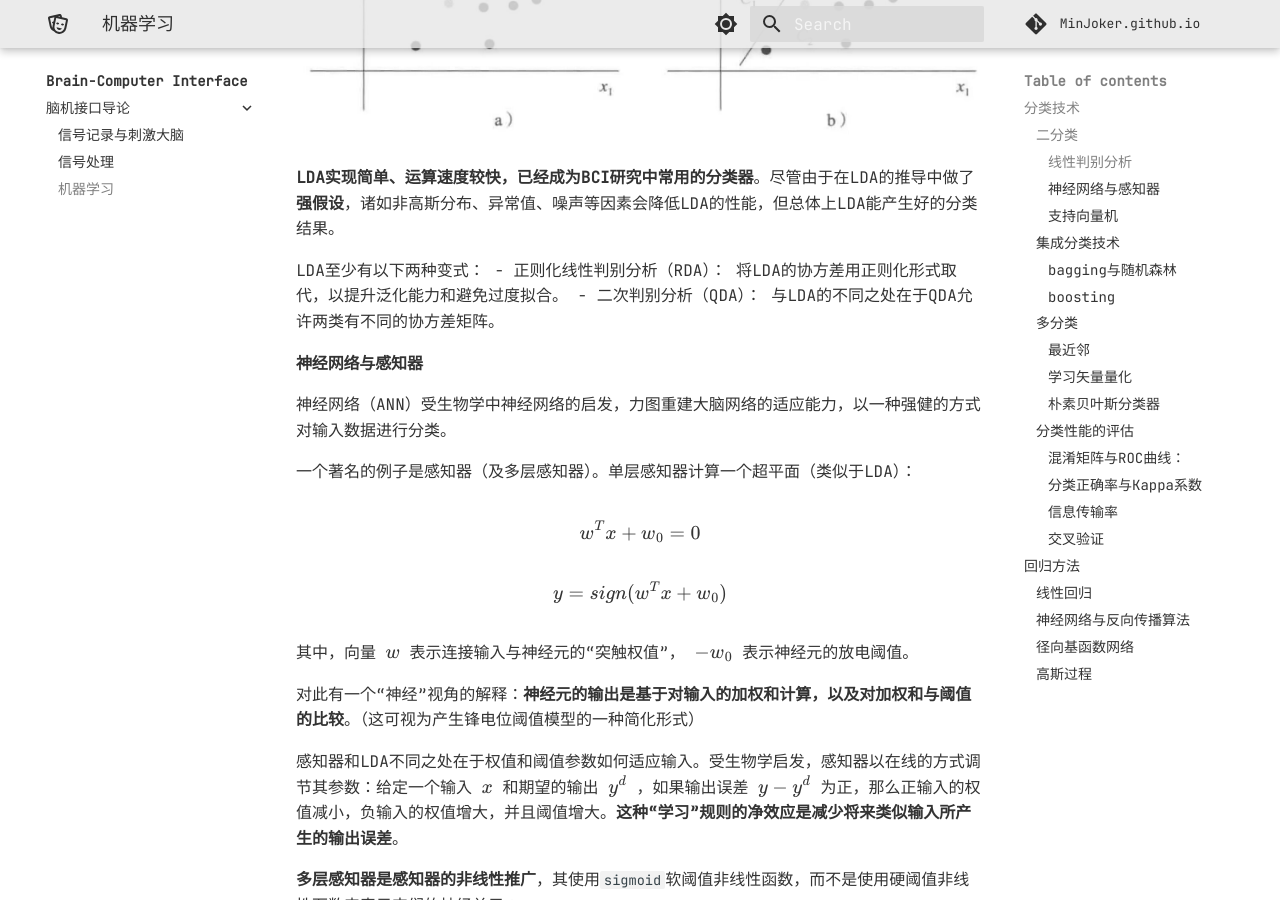
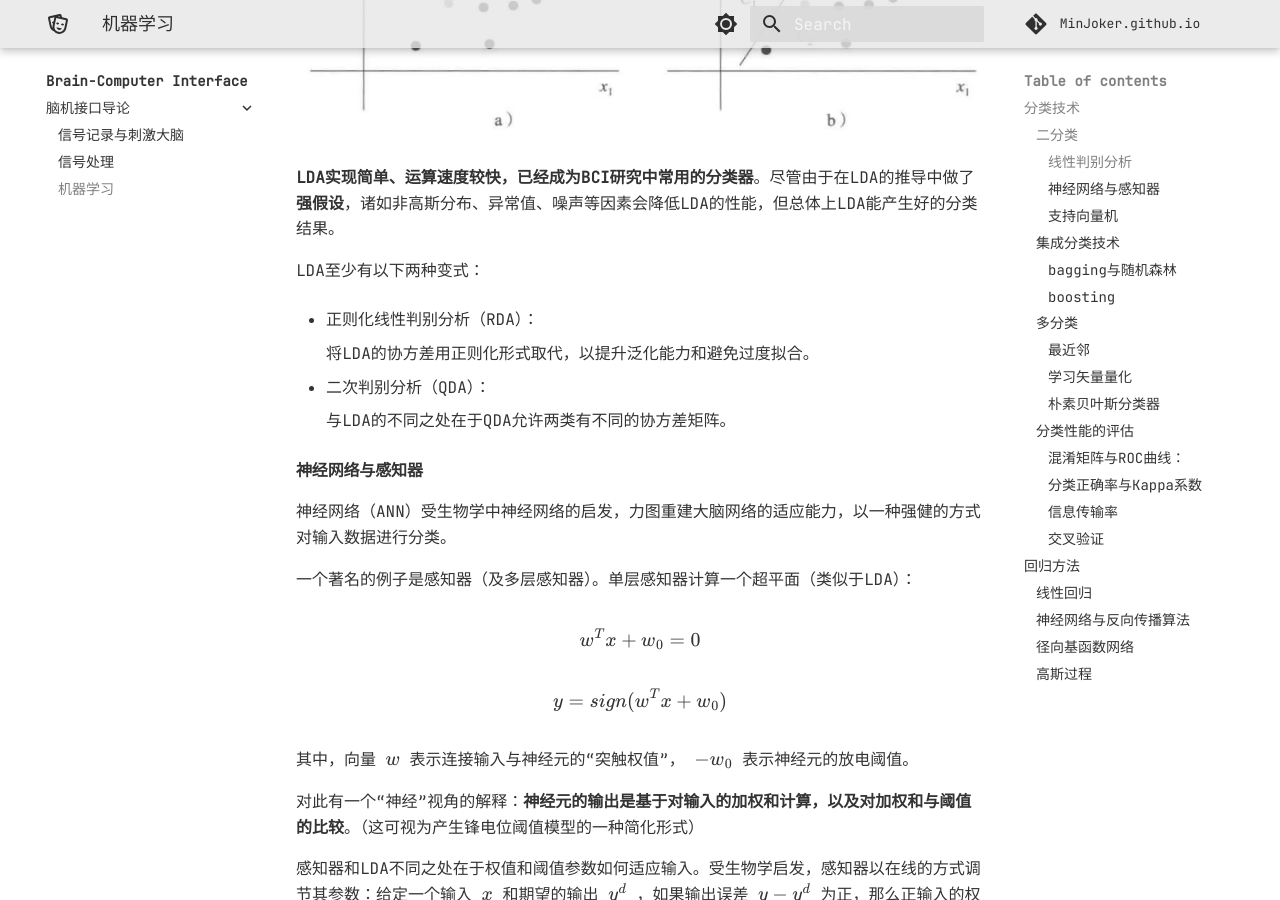
Before and after one commit to MinJoker/MinJoker.github.io, an MkDocs documentation site: the page built from docs/bci/bciai/ch5.md, in a window 1280 px wide and 900 px high, scrolled down 1382 px. Built offline with MkDocs 1.6.1 and Material for MkDocs 9.7.7, drawn with Linux system fonts in a browser that asks for light colours; some web fonts are replaced; comment, search, counter and statistics services are not loaded.

Commit message:
update: bciai

```diff
--- a/docs/bci/bciai/ch5.md
+++ b/docs/bci/bciai/ch5.md
@@ -50,10 +50,14 @@ $$
 **LDA实现简单、运算速度较快，已经成为BCI研究中常用的分类器**。尽管由于在LDA的推导中做了**强假设**，诸如非高斯分布、异常值、噪声等因素会降低LDA的性能，但总体上LDA能产生好的分类结果。
 
 LDA至少有以下两种变式：
+
 - 正则化线性判别分析（RDA）：
-将LDA的协方差用正则化形式取代，以提升泛化能力和避免过度拟合。
+
+    将LDA的协方差用正则化形式取代，以提升泛化能力和避免过度拟合。
+
 - 二次判别分析（QDA）：
-与LDA的不同之处在于QDA允许两类有不同的协方差矩阵。
+
+    与LDA的不同之处在于QDA允许两类有不同的协方差矩阵。
 
 #### 神经网络与感知器
 
@@ -176,11 +180,15 @@ $$
 
 ROC曲线（“受试者操作特征”曲线）是真阳性比例和假阳性比例的对比图，能**反映敏感性与特异性之间的关系**。横坐标为假阳性率（$1-$特异性），纵坐标为真阳性率（敏感度）。
 
-![ROC空间](/assets/images/bci/bciai/10.jpg "ROC空间")
+<div align="center">
+    <img src="/assets/images/bci/bciai/10.jpg" width="60%">
+</div>
 
 根据曲线的位置，把整个图分成两部分，曲线下方部分的面积（AUC）越大，表示预测准确性越高；曲线越接近左上角，预测准确性越高。
 
-![ROC曲线](/assets/images/bci/bciai/11.jpg "ROC曲线")
+<div align="center">
+    <img src="/assets/images/bci/bciai/11.jpg" width="60%">
+</div>
 
 #### 分类正确率与Kappa系数
 
@@ -356,7 +364,9 @@ $$
 \varphi_i(u) = \mathrm{exp} (-\Vert u-u_i \Vert ^2 / 2\sigma^2)
 $$
 
-![RBF网络图示](/assets/images/bci/bciai/14.jpg "RBF网络图示")
+<div align="center">
+    <img src="/assets/images/bci/bciai/14.jpg" width="40%">
+</div>
 
 ### 高斯过程
 
```
Also changed, not shown: docs/bci/bciai/ch4.md (+4 -1 lines).
